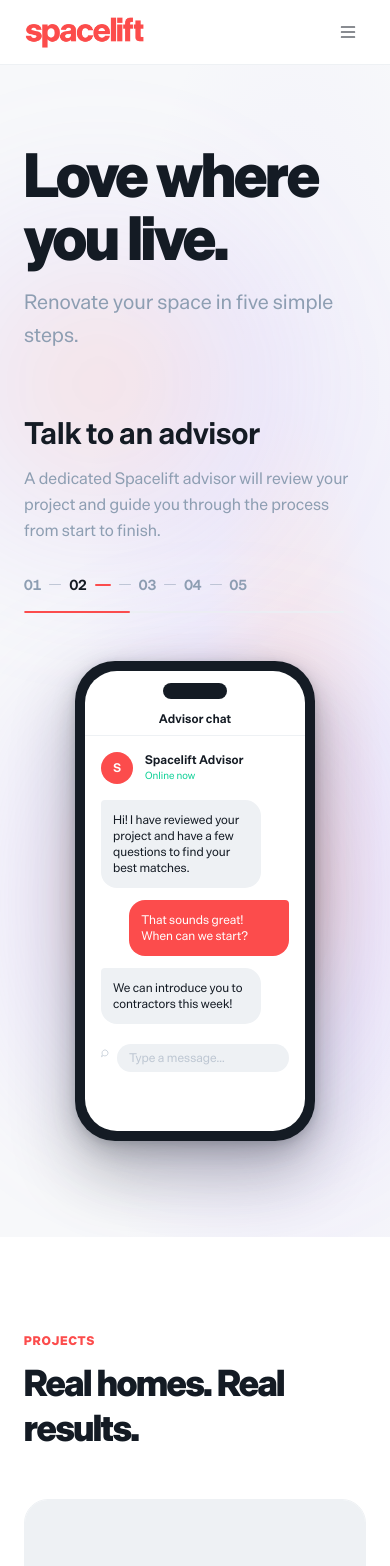
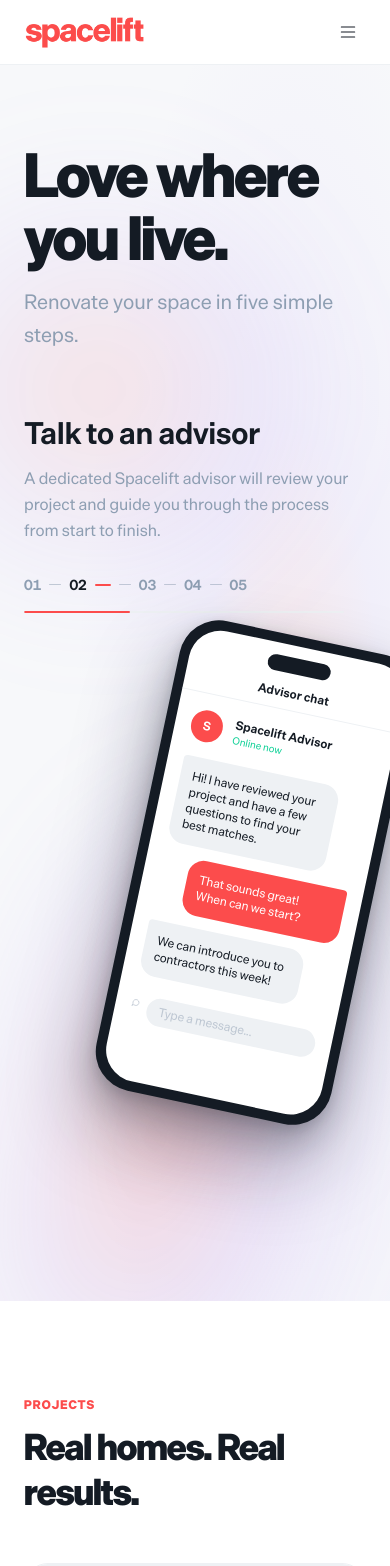
Before and after one commit to jjmccarthy7/spacelift-tools, a Next.js app in the folder apps/hellospacelift/: page / in a window 390 px wide. Shown: the top 1566 px of the page. Built offline with nearby package versions, Linux system fonts and the light colour scheme.

Commit message:
feat: tilt phone 12deg + lift + reposition glow to match reference

```diff
--- a/apps/hellospacelift/src/components/PhoneMock.tsx
+++ b/apps/hellospacelift/src/components/PhoneMock.tsx
@@ -161,28 +161,41 @@ const screens = [
 export default function PhoneMock({ step }: PhoneMockProps) {
   const Screen = screens[step]?.component || screens[0].component
   return (
-    <div className="relative flex-shrink-0">
-      {/* Outer glow: large soft bloom that creates depth behind the phone */}
+    /*
+     * Outer wrapper: extra bottom padding so the tilted phone has room to breathe
+     * and the bottom edge can bleed naturally below the hero section boundary.
+     * translateY(-60px) lifts the phone up; rotate(12deg) tilts it clockwise to
+     * match the reference. transform-origin bottom-left grounds the tilt at the
+     * base, just like the reference image.
+     */
+    <div
+      className="relative flex-shrink-0 pb-16"
+      style={{
+        transform: 'translateY(-60px) rotate(12deg)',
+        transformOrigin: 'bottom left',
+      }}
+    >
+      {/* Outer glow — large soft bloom, shifted down-left to follow the tilt */}
       <div
         aria-hidden="true"
         className="absolute pointer-events-none"
         style={{
           inset: '-40%',
           background:
-            'radial-gradient(circle at 55% 50%, rgba(252,76,76,0.18) 0%, rgba(162,123,252,0.12) 35%, transparent 65%)',
-          filter: 'blur(40px)',
+            'radial-gradient(ellipse 70% 60% at 40% 75%, rgba(252,76,76,0.20) 0%, rgba(162,123,252,0.12) 40%, transparent 70%)',
+          filter: 'blur(48px)',
           zIndex: 0,
         }}
       />
-      {/* Inner halo: tighter ring just outside the phone bezel */}
+      {/* Inner halo — tight ring just outside the bezel, following tilt direction */}
       <div
         aria-hidden="true"
         className="absolute pointer-events-none rounded-[48px]"
         style={{
-          inset: '-12px',
+          inset: '-14px',
           background:
-            'radial-gradient(ellipse at 50% 45%, rgba(252,76,76,0.10) 0%, rgba(255,255,255,0.0) 70%)',
-          filter: 'blur(12px)',
+            'radial-gradient(ellipse at 45% 60%, rgba(252,76,76,0.12) 0%, rgba(255,255,255,0.0) 65%)',
+          filter: 'blur(14px)',
           zIndex: 0,
         }}
       />
@@ -192,7 +205,7 @@ export default function PhoneMock({ step }: PhoneMockProps) {
         style={{
           zIndex: 1,
           boxShadow:
-            '0 32px 64px rgba(20,27,36,0.30), 0 8px 24px rgba(20,27,36,0.18), 0 2px 8px rgba(20,27,36,0.12)',
+            '0 40px 80px rgba(20,27,36,0.35), 0 16px 32px rgba(20,27,36,0.20), 0 4px 12px rgba(20,27,36,0.12)',
         }}
       >
         {/* Inner screen */}
```
